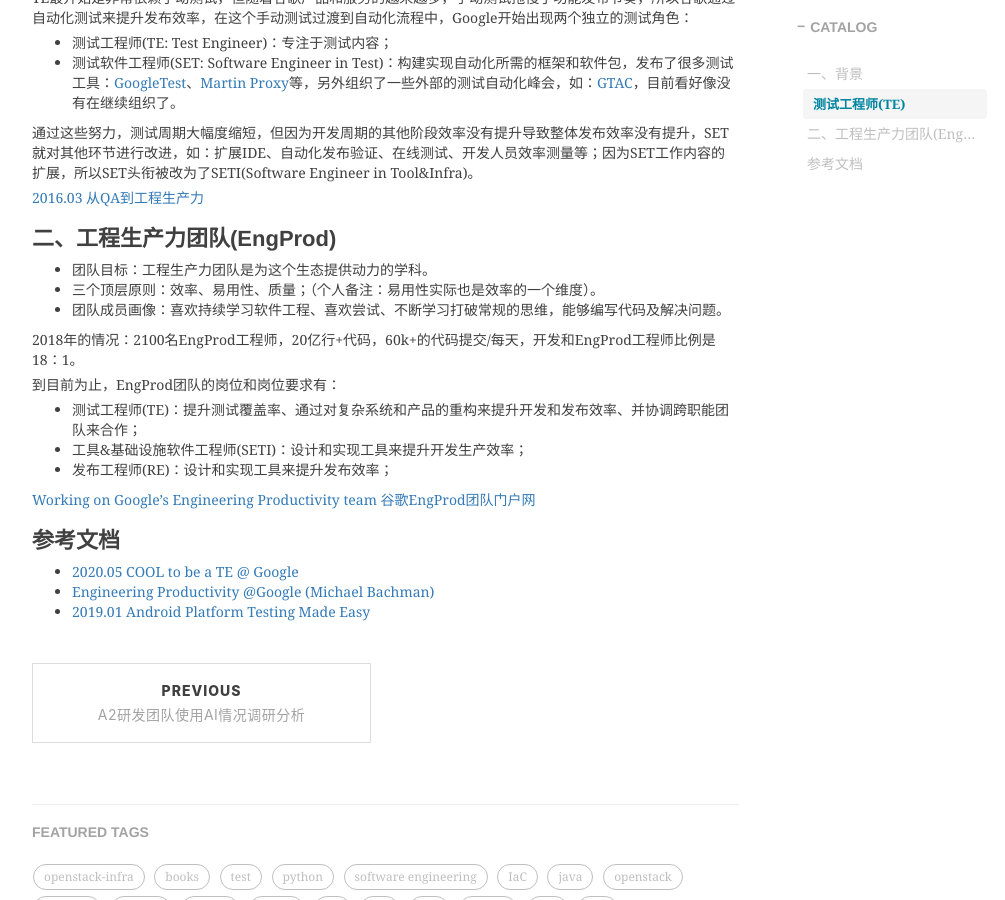
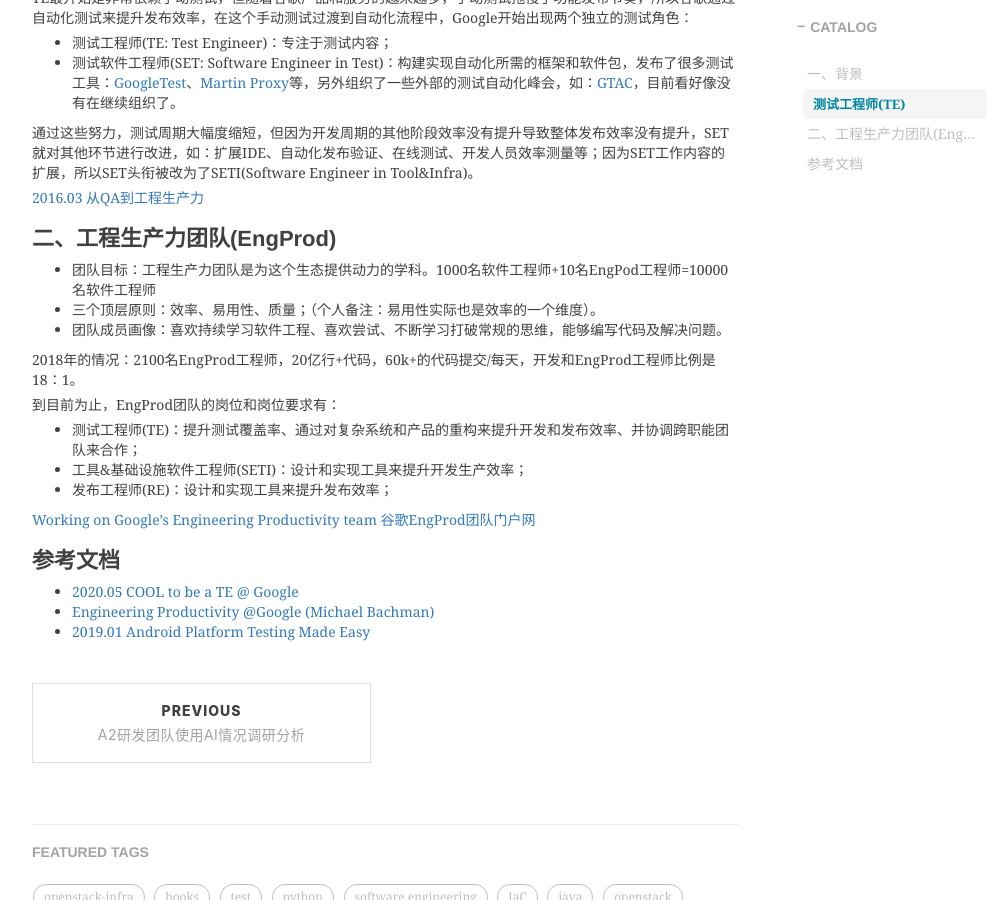
Before and after one commit to shihai1991/shihai1991.github.io, a Jekyll site: the page built from _posts/2024-07-16-谷歌工程生产力团队.md, in a window 1280 px wide and 900 px high, scrolled down 775 px. Shown: the whole window, without its empty margins (233-1238 px from the left). Built offline with Jekyll 4.4.1, drawn with Linux system fonts in a browser that asks for light colours; nearby versions of some CDN libraries; comment, search, counter and statistics services are not loaded.

Commit message:
Update 2024-07-16-谷歌工程生产力团队.md

```diff
--- a/_posts/2024-07-16-谷歌工程生产力团队.md
+++ b/_posts/2024-07-16-谷歌工程生产力团队.md
@@ -25,7 +25,7 @@ TE最开始是非常依赖手动测试，但随着谷歌产品和服务的越来
 [2016.03 从QA到工程生产力](https://testing.googleblog.com/2016/03/from-qa-to-engineering-productivity.html)
 
 # 二、工程生产力团队(EngProd)
-- 团队目标：工程生产力团队是为这个生态提供动力的学科。
+- 团队目标：工程生产力团队是为这个生态提供动力的学科。1000名软件工程师+10名EngPod工程师=10000名软件工程师
 - 三个顶层原则：效率、易用性、质量；（个人备注：易用性实际也是效率的一个维度）。
 - 团队成员画像：喜欢持续学习软件工程、喜欢尝试、不断学习打破常规的思维，能够编写代码及解决问题。
 
```
